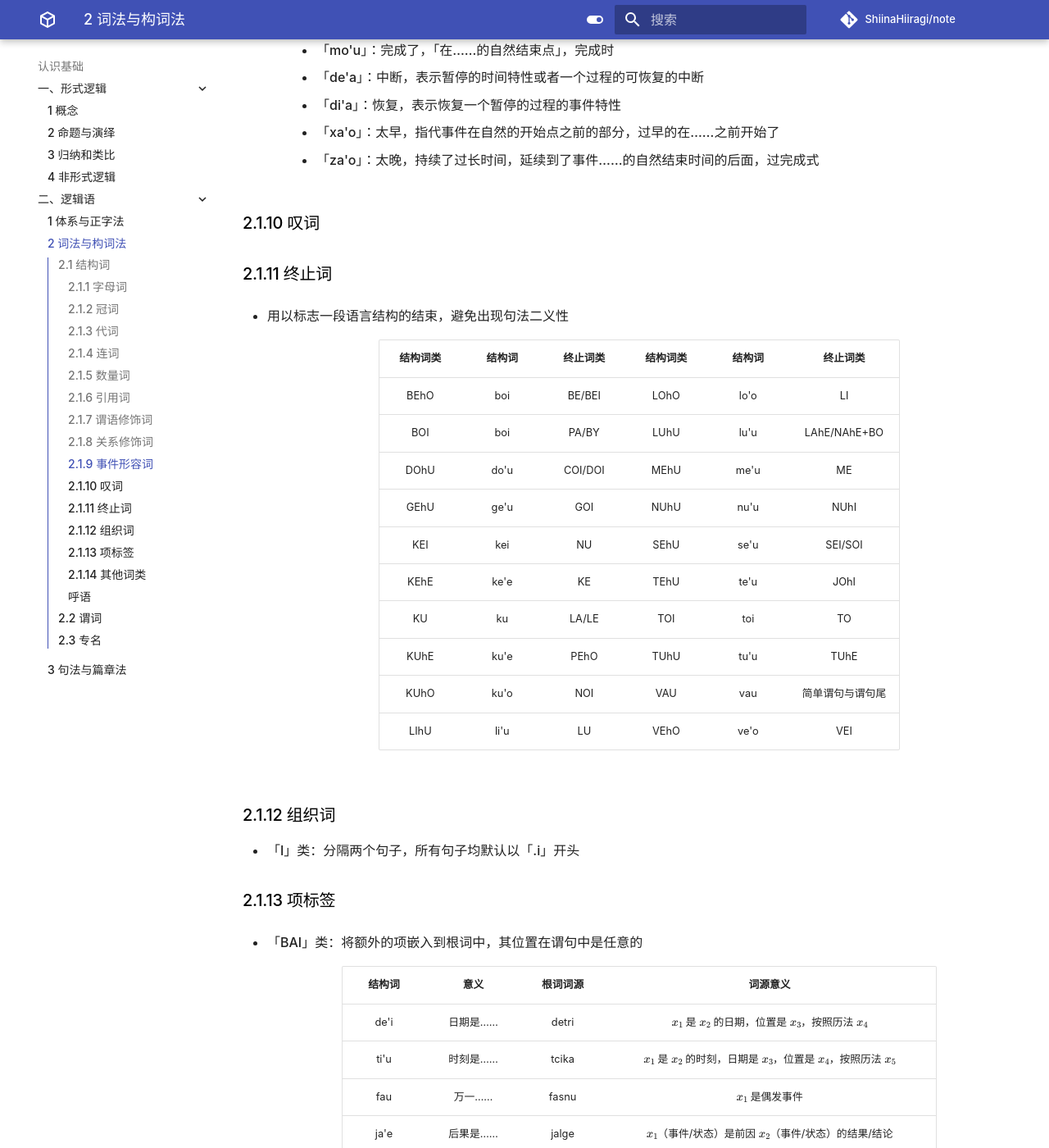
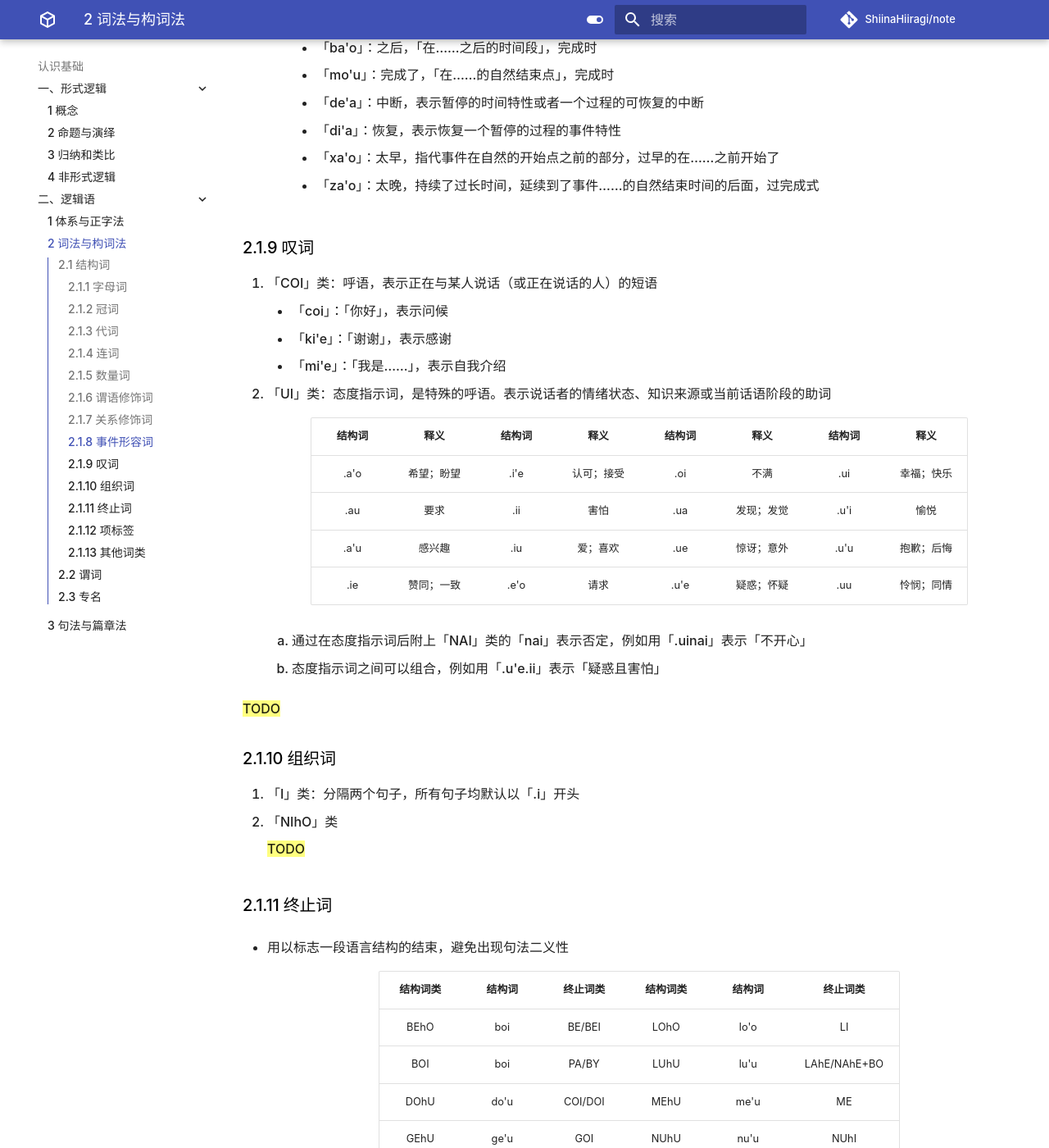
Before and after one commit to ShiinaHiiragi/note, an MkDocs documentation site: the page built from docs/cogn/jbo/lex.md, in a window 1280 px wide and 1400 px high, scrolled down 13541 px. Shown: the whole window at 82% size. Built offline with MkDocs 1.6.1 and Material for MkDocs 9.7.7, drawn with Linux system fonts in a browser that asks for light colours; comment, search, counter and statistics services are not loaded; some of the changed text lies outside the part shown.

Commit message:
change index

```diff
--- a/docs/cogn/jbo/lex.md
+++ b/docs/cogn/jbo/lex.md
@@ -10,7 +10,7 @@
     其中「C」表示辅音，「V」表示元音。任意两个连续的结构词都可以连写
 
 ### 2.1.1 字母词
-1. 「BY」类：表示字母或者符号的名称
+- 「BY」类：表示字母或者符号的名称
     1. 「BY*」类：元音字母与特殊符号的名称
 
         <div class="text-table">
@@ -78,6 +78,9 @@
     - 「lu'e」：「……的标志」，用代表项的标志或词语替代真实的项
     - 「lu'i」：「含有……作为成员的集合」，将其他描述类型转换为集合描述
     - 「lu'o」：「由……组成的群体」，将其他描述类型转换为群体描述
+5. 引用词：引用一个文本块，通常不省略对应的终止词
+    1. 「LU」类：错误引用，只含有「lu」一个词语。开始一个对有语法错误或与语境无关的文本引用
+    2. 「LOhU」类：完整语法引用，只含有「lu'o」一个词语。开始一个对符合语法的文本引用
 
 ### 2.1.3 代词
 1. 「KOhA」类：可以替代项的结构词，分为几组
@@ -255,6 +258,8 @@
 
         5. 「PA5」类：常数及数字操作
 
+            ==TODO==
+
     2. 「PA」类的用法
         1. 可在代词前使用数词
 
@@ -318,11 +323,9 @@
 
 2. 「VUhU」类：数学运算符
 
-### 2.1.6 引用词
-1. 「LU」类：错误引用，只含有「lu」一个词语。开始一个对有语法错误或与语境无关的文本引用
-2. 「LOhU」类：完整语法引用，只含有「lu'o」一个词语。开始一个对符合语法的文本引用
+    ==TODO==
 
-### 2.1.7 谓语修饰词
+### 2.1.6 谓语修饰词
 1. 谓词含义变换：调整谓词的原有语法结构以更改语序或含义，直接作用于谓词或者指定的项
     1. 「FA」类：位标签
         - 「fa」：根词的第一位
@@ -489,7 +492,34 @@
         - 「xa'o」：太早，指代事件在自然的开始点之前的部分，过早的在……之前开始了
         - 「za'o」：太晚，持续了过长时间，延续到了事件……的自然结束时间的后面，过完成式
 
-### 2.1.10 叹词
+### 2.1.9 叹词
+1. 「COI」类：呼语，表示正在与某人说话（或正在说话的人）的短语
+    - 「coi」：「你好」，表示问候
+    - 「ki'e」：「谢谢」，表示感谢
+    - 「mi'e」：「我是……」，表示自我介绍
+2. 「UI」类：态度指示词，是特殊的呼语。表示说话者的情绪状态、知识来源或当前话语阶段的助词
+
+    <div class="text-table">
+
+    | 结构词 |    释义    | 结构词 |    释义    | 结构词 |    释义    | 结构词 |    释义    |
+    | :----: | :--------: | :----: | :--------: | :----: | :--------: | :----: | :--------: |
+    |  .a'o  | 希望；盼望 |  .i'e  | 认可；接受 |  .oi   |    不满    |  .ui   | 幸福；快乐 |
+    |  .au   |    要求    |  .ii   |    害怕    |  .ua   | 发现；发觉 |  .u'i  |    愉悦    |
+    |  .a'u  |   感兴趣   |  .iu   |  爱；喜欢  |  .ue   | 惊讶；意外 |  .u'u  | 抱歉；后悔 |
+    |  .ie   | 赞同；一致 |  .e'o  |    请求    |  .u'e  | 疑惑；怀疑 |  .uu   | 怜悯；同情 |
+
+    </div>
+
+    1. 通过在态度指示词后附上「NAI」类的「nai」表示否定，例如用「.uinai」表示「不开心」
+    2. 态度指示词之间可以组合，例如用「.u'e.ii」表示「疑惑且害怕」
+
+==TODO==
+
+### 2.1.10 组织词
+1. 「I」类：分隔两个句子，所有句子均默认以「.i」开头
+2. 「NIhO」类
+
+    ==TODO==
 
 ### 2.1.11 终止词
 - 用以标志一段语言结构的结束，避免出现句法二义性
@@ -511,10 +541,7 @@
 
     </div>
 
-### 2.1.12 组织词
-- 「I」类：分隔两个句子，所有句子均默认以「.i」开头
-
-### 2.1.13 项标签
+### 2.1.12 项标签
 - 「BAI」类：将额外的项嵌入到根词中，其位置在谓句中是任意的
 
     <div class="text-table">
@@ -533,7 +560,7 @@
 
     </div>
 
-### 2.1.14 其他词类
+### 2.1.13 其他词类
 1. 「NU」类：谓词子句指示词，将完整的谓句变为谓语。如果前面接续冠词，则进一步转化为项
     - 「nu」：描述真实世界发生的事件
     - 「du'u」：$x_1$ 是心中所想的事件，用 $x_2$ 表达出来
@@ -553,27 +580,6 @@
                 我喜欢爱丽丝，爱丽丝也喜欢我。
 
     - 「ZIhE」类：用以连接同时修饰同一项的多个关系从句
-
-### 呼语
-1. 「COI」类：表示正在与某人说话（或正在说话的人）的短语
-    - 「coi」：「你好」，表示问候
-    - 「ki'e」：「谢谢」，表示感谢
-    - 「mi'e」：「我是……」，表示自我介绍
-2. 「UI」类：态度指示词，是特殊的呼语。表示说话者的情绪状态、知识来源或当前话语阶段的助词
-
-    <div class="text-table">
-
-    | 态度指示词 |    释义    | 态度指示词 |    释义    | 态度指示词 |    释义    | 态度指示词 |    释义    |
-    | :--------: | :--------: | :--------: | :--------: | :--------: | :--------: | :--------: | :--------: |
-    |    .a'o    | 希望；盼望 |    .i'e    | 认可；接受 |    .oi     |    不满    |    .ui     | 幸福；快乐 |
-    |    .au     |    要求    |    .ii     |    害怕    |    .ua     | 发现；发觉 |    .u'i    |    愉悦    |
-    |    .a'u    |   感兴趣   |    .iu     |  爱；喜欢  |    .ue     | 惊讶；意外 |    .u'u    | 抱歉；后悔 |
-    |    .ie     | 赞同；一致 |    .e'o    |    请求    |    .u'e    | 疑惑；怀疑 |    .uu     | 怜悯；同情 |
-
-    </div>
-
-    1. 通过在态度指示词后附上「NAI」类的「nai」表示否定，例如用「.uinai」表示「不开心」
-    2. 态度指示词之间可以组合，例如用「.u'e.ii」表示「疑惑且害怕」
 
 ## 2.2 谓词
 1. 根词：可充当谓语的词语
```
Also changed, not shown: other parts of docs/cogn/jbo/lex.md (+2 -2 lines).
